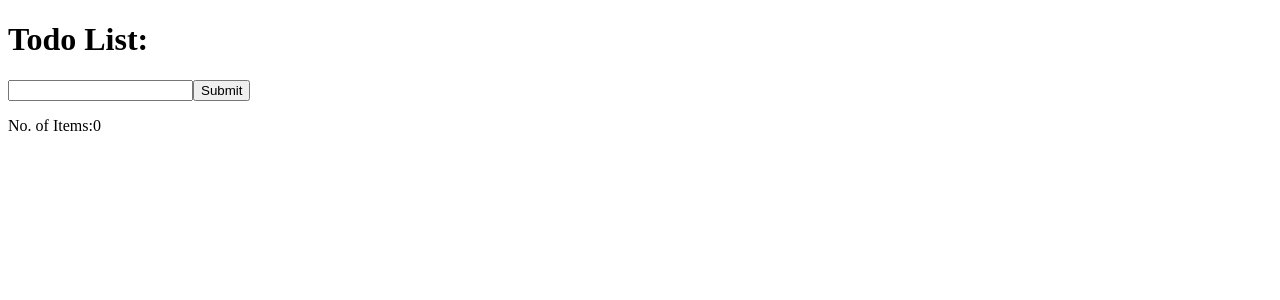
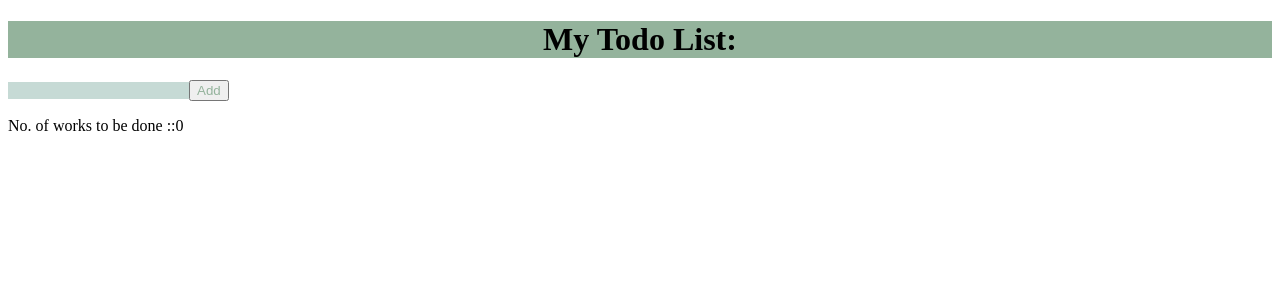
Before and after one commit to pradhanpriya/TodoApp, an Angular app: page / in a window 1280 px wide. Shown: the top 300 px of the page. Built offline with nearby package versions, Linux system fonts and the light colour scheme.

Commit message:
initial commit

```diff
--- a/src/app/todo-services.ts
+++ b/src/app/todo-services.ts
@@ -10,5 +10,7 @@ export class todoService{
     getlist(){
         return this.list;
     }
-
+    delTodo(todo){
+        this.list.splice(todo);
+    }
 }
--- a/src/app/todo/todo-footer/todo-footer.component.css
+++ b/src/app/todo/todo-footer/todo-footer.component.css
@@ -0,0 +1,4 @@
+p
+{
+    text-align-last: auto;
+}
--- a/src/app/todo/todo-footer/todo-footer.component.html
+++ b/src/app/todo/todo-footer/todo-footer.component.html
@@ -1 +1 @@
-<p>No. of Items:{{list.length}}</p>
+<p>No. of works to be done ::{{list.length}}</p>
--- a/src/app/todo/todo-header/todo-header.component.css
+++ b/src/app/todo/todo-header/todo-header.component.css
@@ -0,0 +1,7 @@
+h1{
+    background:#94b39c;
+    height : 500 px;
+    text-align: center;
+    display: flex;
+    justify-content: space-around;
+}
--- a/src/app/todo/todo-header/todo-header.component.html
+++ b/src/app/todo/todo-header/todo-header.component.html
@@ -1 +1 @@
-<h1>Todo List:</h1>
+<h1>My Todo List:</h1>
--- a/src/app/todo/todo-input/todo-input.component.html
+++ b/src/app/todo/todo-input/todo-input.component.html
@@ -1,3 +1,2 @@
-
-<input type="text" name="new_item" placeholder="Enter an item" [(ngModel)]="item">
-<input type="button" name="Submit" value="Submit" (click)="show()">
+<input type="text" class="txt" name="new_item" placeholder="Enter an item" [(ngModel)]="item">
+<input type="button" class="bt" name="Submit" value="Add" (click)="show()">
--- a/src/app/todo/todo-list/todo-list.component.html
+++ b/src/app/todo/todo-list/todo-list.component.html
@@ -1 +1 @@
-<li *ngFor="let i of list">{{i}}</li>
+<li *ngFor="let i of list;let todo=index">{{i}}<button (click)="deleteTodo(todo)">delete</button></li>
--- a/src/app/todo/todo-list/todo-list.component.ts
+++ b/src/app/todo/todo-list/todo-list.component.ts
@@ -1,11 +1,13 @@
 import { Component, OnInit } from '@angular/core';
 import { todoService } from 'src/app/todo-services';
+import { AppComponent } from 'src/app/app.component';
 
 @Component({
   selector: 'app-todo-list',
   templateUrl: './todo-list.component.html',
   styleUrls: ['./todo-list.component.css']
 })
+
 export class TodoListComponent implements OnInit {
 
   constructor(private t:todoService) { }
@@ -13,7 +15,11 @@ export class TodoListComponent implements OnInit {
   n=0;
   ngOnInit() {
     this.list=this.t.getlist();
+
   }
+  deleteTodo(todo){
+    this.t.delTodo(todo);
+}
 
 
 }
```
